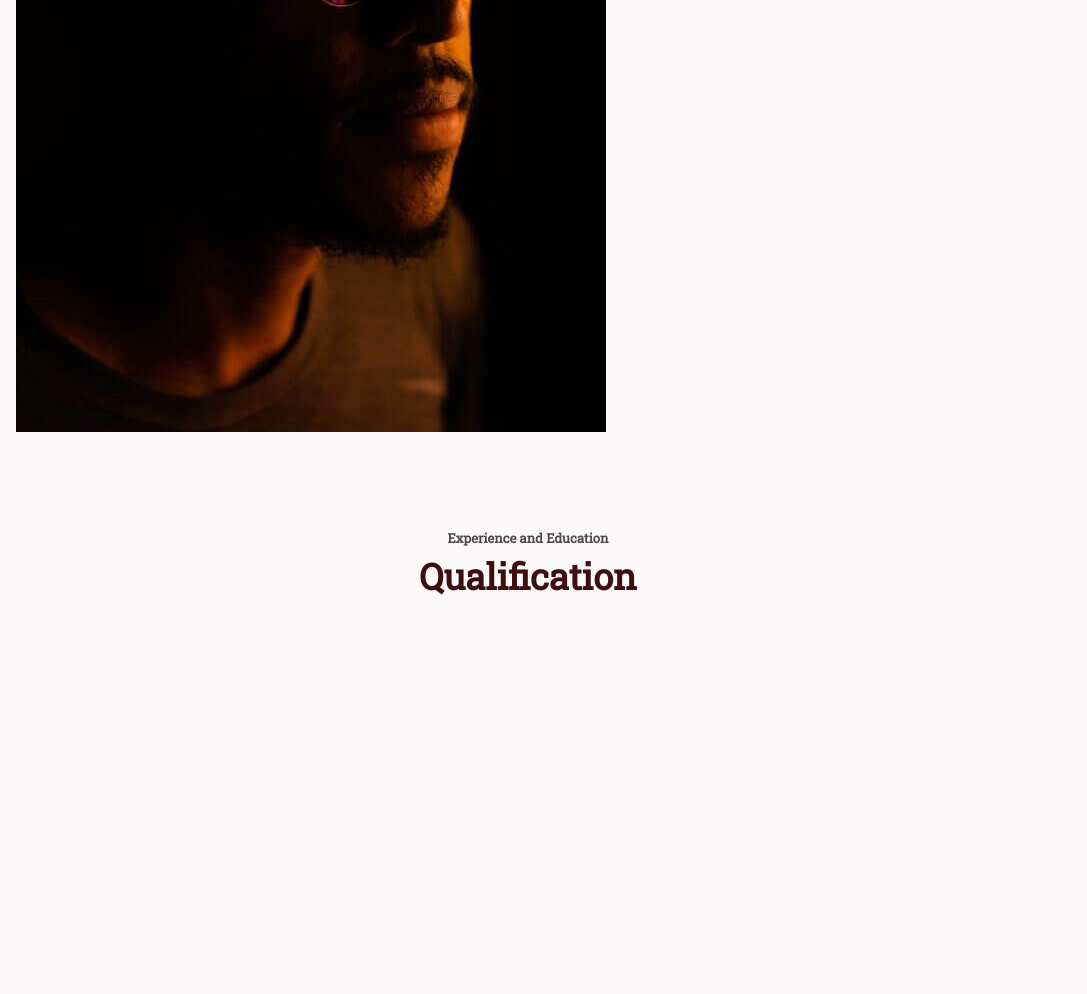
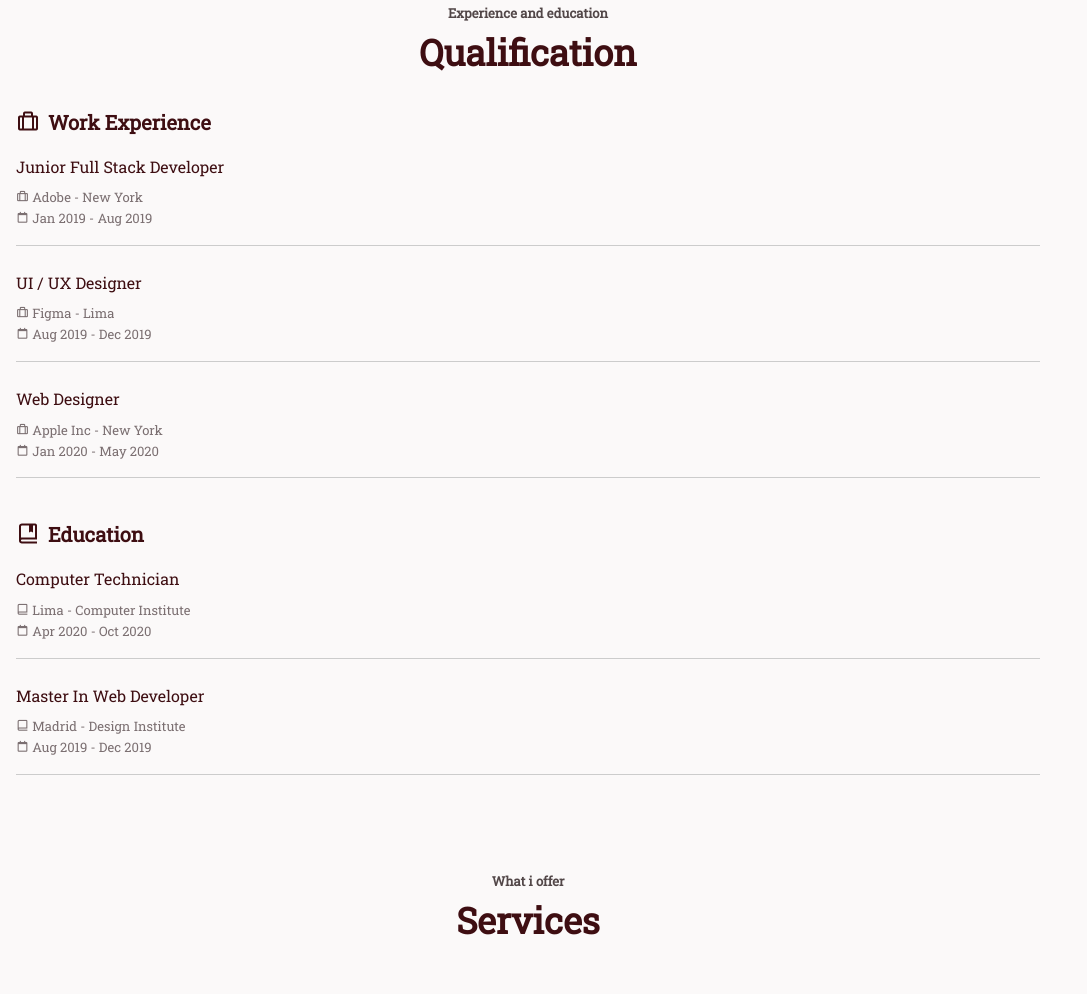
Before and after one commit to adilsaputraduha/portfolio, a plain HTML site: page index.html in a window 1280 px wide. Shown: the part 1806-2800 px from the top of the page, without its empty margins (0-1087 px from the left). Before the commit the page ends 2468 px from the top, so only its background shows below. Drawn offline with nearby package versions, Linux system fonts and the light colour scheme.

Commit message:
experience

```diff
--- a/assets/css/style.css
+++ b/assets/css/style.css
@@ -359,7 +359,47 @@ img {
 }
 
 .about-img {
-    justify-content: center;
+    justify-self: center;
     width: 220px;
     border-radius: .5rem;
 }
+
+/* Qualification */
+.qualification-container {
+    row-gap: 2.5rem;
+}
+
+.qualification-title {
+    font-size: var(--h3-font-size);
+    color: var(--first-color);
+    margin-bottom: var(--mb-2);
+    display: flex;
+    align-items: center;
+}
+
+.qualification-title-icon {
+    font-size: 1.5rem;
+    margin-right: var(--mb-1);
+}
+
+.qualification-box {
+    padding-bottom: 1rem;
+    border-bottom: 1px solid #CCC;
+}
+
+.qualification-area {
+    font-size: var(--normal-font-size);
+    color: var(--first-color);
+    margin-bottom: var(--mb-1);
+    font-weight: var(--font-medium);
+}
+
+.qualification-icon,
+.qualification-work {
+    font-size: var(--smaller-font-size);
+    color: var(--first-color-light);
+}
+
+.qualification-work {
+    display: block;
+}
--- a/index.html
+++ b/index.html
@@ -67,7 +67,7 @@
         </section>
         <!-- About -->
         <section class="about section bd-container" id="about">
-            <span class="section-subtitle">My History</span>
+            <span class="section-subtitle">My history</span>
             <h2 class="section-title">About Me</h2>
             <div class="about-container bd-grid">
                 <div class="about-data bd-grid">
@@ -78,26 +78,111 @@
                         <span class="about-number">05</span>
                         <span class="about-achievement">Years off Experience</span>
                     </div>
-
                     <div>
                         <span class="about-number">29+</span>
                         <span class="about-achievement">Projects completes</span>
                     </div>
-
                     <div>
                         <span class="about-number">07</span>
                         <span class="about-achievement">Best work awards</span>
                     </div>
                 </div>
-
-                <img src="assets/img/about.jpg" alt="about-img">
+                <img src="assets/img/about.jpg" alt="" class="about-img">
             </div>
         </section>
         <!-- Qualification -->
-        <section class="qualification section bd-container" id="qualification">
-            <span class="section-subtitle">Experience and Education</span>
+        <section class="qualification section bd-container">
+            <span class="section-subtitle">Experience and education</span>
             <h2 class="section-title">Qualification</h2>
-
+            <div class="qualification-container bd-grid">
+                <div class="qualification-content">
+                    <h2 class="qualification-title">
+                        <i class='bx bx-briefcase-alt qualification-title-icon'></i>
+                        Work Experience
+                    </h2>
+                    <div class="bd-grid">
+                        <div class="qualification-data">
+                            <h3 class="qualification-area">Junior Full Stack Developer</h3>
+                            <div class="qualification-box">
+                                <span class="qualification-work">
+                                    <i class='bx bx-briefcase-alt qualification-icon'></i>
+                                    Adobe - New York
+                                </span>
+                                <span class="qualification-work">
+                                    <i class='bx bx-calendar-alt qualification-icon'></i>
+                                    Jan 2019 - Aug 2019
+                                </span>
+                            </div>
+                        </div>
+                        <div class="qualification-data">
+                            <h3 class="qualification-area">UI / UX Designer</h3>
+                            <div class="qualification-box">
+                                <span class="qualification-work">
+                                    <i class='bx bx-briefcase-alt qualification-icon'></i>
+                                    Figma - Lima
+                                </span>
+                                <span class="qualification-work">
+                                    <i class='bx bx-calendar-alt qualification-icon'></i>
+                                    Aug 2019 - Dec 2019
+                                </span>
+                            </div>
+                        </div>
+                        <div class="qualification-data">
+                            <h3 class="qualification-area">Web Designer</h3>
+                            <div class="qualification-box">
+                                <span class="qualification-work">
+                                    <i class='bx bx-briefcase-alt qualification-icon'></i>
+                                    Apple Inc - New York
+                                </span>
+                                <span class="qualification-work">
+                                    <i class='bx bx-calendar-alt qualification-icon'></i>
+                                    Jan 2020 - May 2020
+                                </span>
+                            </div>
+                        </div>
+                    </div>
+                </div>
+                <div class="qualification-content">
+                    <h2 class="qualification-title">
+                        <i class='bx bx-book-bookmark qualification-title-icon'></i>
+                        Education
+                    </h2>
+                    <div class="bd-grid">
+                        <div class="qualification-data">
+                            <h3 class="qualification-area">Computer Technician</h3>
+                            <div class="qualification-box">
+                                <span class="qualification-work">
+                                    <i class='bx bx-book-alt qualification-icon'></i>
+                                    Lima - Computer Institute
+                                </span>
+                                <span class="qualification-work">
+                                    <i class='bx bx-calendar-alt qualification-icon'></i>
+                                    Apr 2020 - Oct 2020
+                                </span>
+                            </div>
+                        </div>
+                        <div class="qualification-data">
+                            <h3 class="qualification-area">Master In Web Developer</h3>
+                            <div class="qualification-box">
+                                <span class="qualification-work">
+                                    <i class='bx bx-book-alt qualification-icon'></i>
+                                    Madrid - Design Institute
+                                </span>
+                                <span class="qualification-work">
+                                    <i class='bx bx-calendar-alt qualification-icon'></i>
+                                    Aug 2019 - Dec 2019
+                                </span>
+                            </div>
+                        </div>
+                    </div>
+                </div>
+            </div>
+        </section>
+        <!-- Services -->
+        <section class="services section bd-container" id="services">
+            <span class="section-subtitle">What i offer</span>
+            <h2 class="section-title">Services</h2>
+            <div class="services-container bd-grid"></div>
         </section>
     </main>
 
```
